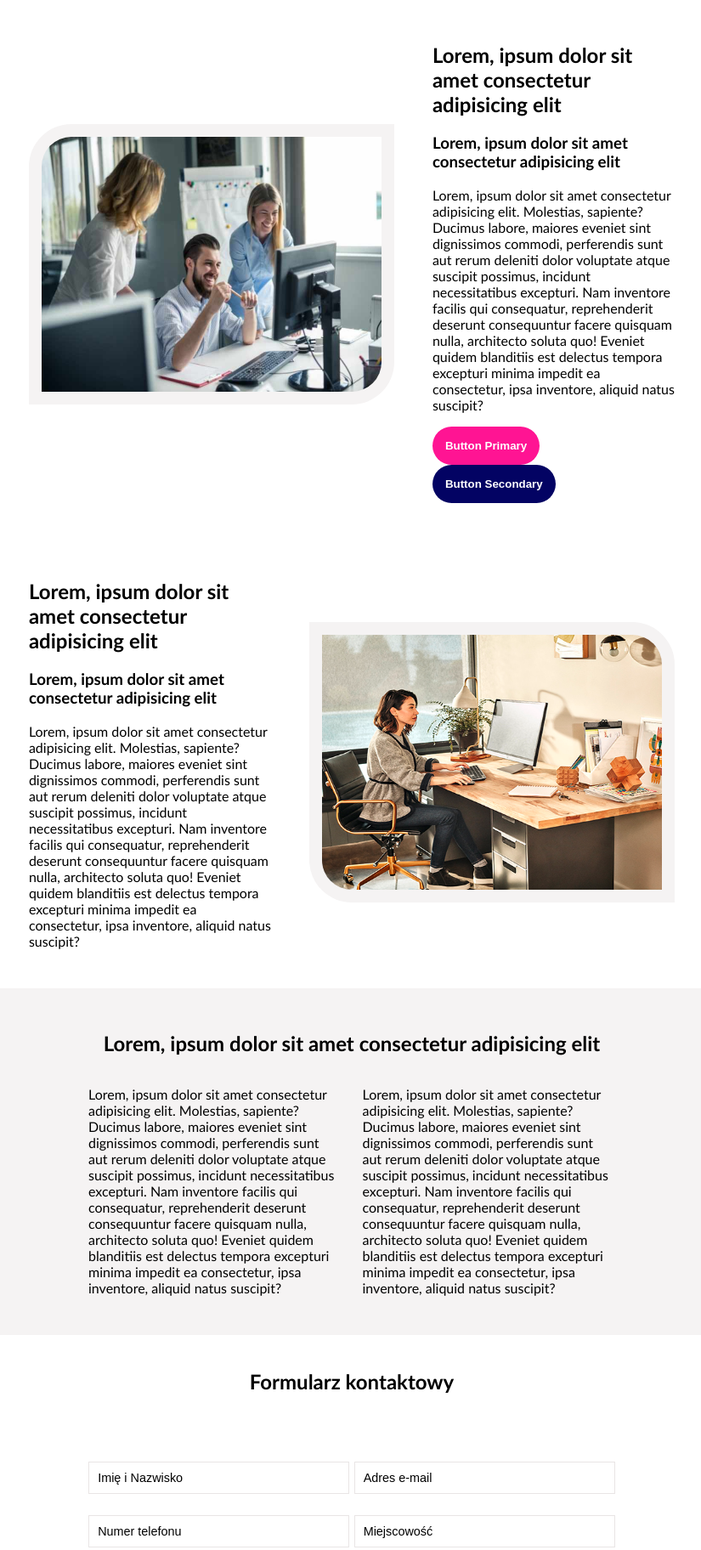
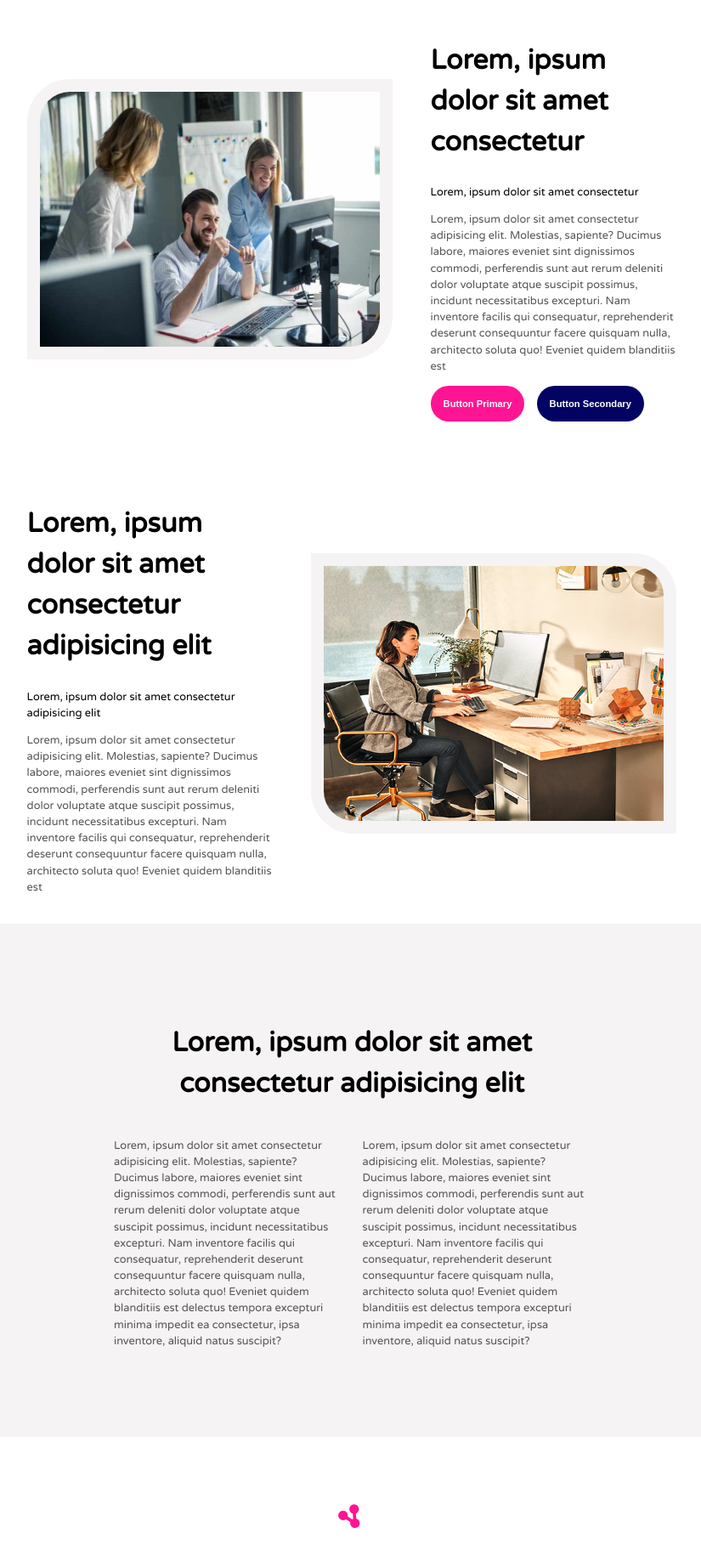
Before and after one commit to barpurzycki/praktyki, a plain HTML site: page Zadanie2/index.html in a window 1280 px wide. Shown: the top 1824 px of the page at 85% size, without its empty margins (226-1051 px from the left). Drawn offline with Linux system fonts and the light colour scheme.

Commit message:
Version 2
Updated HTML and CSS

```diff
--- a/Zadanie2/css/styles.css
+++ b/Zadanie2/css/styles.css
@@ -1,6 +1,7 @@
 html {
     font-size:16px;
-    font-family: 'Gill Sans', 'Gill Sans MT', Calibri, 'Trebuchet MS', sans-serif
+    font-family: "Varela Round", sans-serif;
+    line-height: 1.5;
 }
 
 body {
@@ -19,8 +20,12 @@ main > section {
     justify-content: center;
     align-items: center;
     width: 100%;
-    padding: 20px;
+    padding: 5em;
     box-sizing: border-box;
+}
+
+main section > h2, .sub-info-article h2 {
+    font-size: 2rem;
 }
 
 main > section:nth-child(2n) {
@@ -29,7 +34,25 @@ main > section:nth-child(2n) {
 
 .info-section {
     flex-direction: column;
+}
+
+.main-section {
     gap:50px;
+    padding: 10px;
+}
+
+.main-section h2 {
+    font-size: 2em;
+}
+
+.main-section h3{
+    font-size:0.8em;
+    font-weight: 500;
+}
+
+.main-section p{
+    font-size:0.8em;
+    color: rgb(85, 85, 85);
 }
 
 .info-section div {
@@ -70,12 +93,18 @@ main > section:nth-child(2n) {
     text-align: center;
 }
 
+.sub-info-article p {
+    color: rgb(85, 85, 85);
+    font-size:0.8em;
+}
+
 .info-section .info-button {
     color:white;
     border-radius:25px;
     border:none;
     padding:15px;
     margin-right:10px;
+    font-size:0.7em;
     cursor: pointer;
     font-weight: bold;
     transition: all 0.3s ease-in-out;
@@ -231,7 +260,7 @@ main > section:nth-child(2n) {
 }
 
 .other-section div > section > div{
-    padding:10px;
+    padding:20px;
     align-items: start;
     flex-direction: column;
     gap:0;
@@ -239,10 +268,20 @@ main > section:nth-child(2n) {
 
 .other-section div section div h3 {
     margin:0;
+    font-size:1.1em;
+}
+
+.other-section div section div p{
+    font-size:0.8em;
+    color: rgb(85, 85, 85);
+}
+
+.other-section div section div div {
+    gap:8em;
 }
 
 .other-section div section div div p{
-    color: grey;
+    color: rgb(196, 195, 195);
 }
 
 .other-section div section div div a{
@@ -250,6 +289,7 @@ main > section:nth-child(2n) {
     color: rgb(255, 20, 147);
     font-weight: bold;
     transition: color 0.3s ease-in-out;
+    font-size:0.8em;
 }
 
 .other-section div section div div a:hover{
@@ -266,6 +306,7 @@ main > section:nth-child(2n) {
 .info-section table {
     border-collapse: collapse;
     width: 50%;
+    font-size:0.8em;
 }
 
 .info-section table thead tr td {
@@ -273,7 +314,6 @@ main > section:nth-child(2n) {
     color: white;
     padding: 10px;
     text-transform: uppercase;
-    font-weight: bold;
 }
 
 .info-section table thead tr td:first-child {
@@ -292,3 +332,9 @@ main > section:nth-child(2n) {
 .info-section table tbody tr:nth-child(2n) {
     background-color: rgb(252, 250, 250);
 }
+
+svg {
+    width:30px;
+    height:30px;
+    rotate: 240deg;
+}
--- a/Zadanie2/index.html
+++ b/Zadanie2/index.html
@@ -5,22 +5,23 @@
         <title> Zadanie 2 </title>
         <meta name="description" content="To stronka do zadania numer 2 na praktykach">
         <link rel="stylesheet" href="css/styles.css">
+        <link href="https://fonts.googleapis.com/css2?family=Varela+Round&display=swap" rel="stylesheet">
     </head>
     <body>
         <main>
-            <section class="info-section">
+            <section class="info-section main-section">
                 <div>
                     <img src="images/smart-office-technology.jpg" alt="technology-office" class="info-section-image left">
                     <article>
                         <h2>
-                            Lorem, ipsum dolor sit amet consectetur adipisicing elit
+                            Lorem, ipsum dolor sit amet consectetur
                         </h2>
                         <h3>
-                            Lorem, ipsum dolor sit amet consectetur adipisicing elit
+                            Lorem, ipsum dolor sit amet consectetur
                         </h3>
                         <p>
                             Lorem, ipsum dolor sit amet consectetur adipisicing elit. Molestias, sapiente? Ducimus labore, maiores eveniet sint dignissimos commodi, perferendis sunt aut rerum deleniti dolor voluptate atque suscipit possimus, incidunt necessitatibus excepturi.
-                            Nam inventore facilis qui consequatur, reprehenderit deserunt consequuntur facere quisquam nulla, architecto soluta quo! Eveniet quidem blanditiis est delectus tempora excepturi minima impedit ea consectetur, ipsa inventore, aliquid natus suscipit?
+                            Nam inventore facilis qui consequatur, reprehenderit deserunt consequuntur facere quisquam nulla, architecto soluta quo! Eveniet quidem blanditiis est
                         </p>
                         <button class="info-button primary">
                             Button Primary
@@ -40,7 +41,7 @@
                         </h3>
                         <p>
                             Lorem, ipsum dolor sit amet consectetur adipisicing elit. Molestias, sapiente? Ducimus labore, maiores eveniet sint dignissimos commodi, perferendis sunt aut rerum deleniti dolor voluptate atque suscipit possimus, incidunt necessitatibus excepturi.
-                            Nam inventore facilis qui consequatur, reprehenderit deserunt consequuntur facere quisquam nulla, architecto soluta quo! Eveniet quidem blanditiis est delectus tempora excepturi minima impedit ea consectetur, ipsa inventore, aliquid natus suscipit?
+                            Nam inventore facilis qui consequatur, reprehenderit deserunt consequuntur facere quisquam nulla, architecto soluta quo! Eveniet quidem blanditiis est
                         </p>
                     </article>
                     <img src="images/female-office-work.jpg" alt="female-worker-office" class="info-section-image right">
@@ -64,6 +65,7 @@
                 </article>
             </section>
             <section class="info-section form-section">
+                <svg xmlns="http://www.w3.org/2000/svg" viewBox="0 0 448 512"><!--!Font Awesome Free 6.5.2 by @fontawesome - https://fontawesome.com License - https://fontawesome.com/license/free Copyright 2024 Fonticons, Inc.--><path fill="#ff1493" d="M352 224c53 0 96-43 96-96s-43-96-96-96s-96 43-96 96c0 4 .2 8 .7 11.9l-94.1 47C145.4 170.2 121.9 160 96 160c-53 0-96 43-96 96s43 96 96 96c25.9 0 49.4-10.2 66.6-26.9l94.1 47c-.5 3.9-.7 7.8-.7 11.9c0 53 43 96 96 96s96-43 96-96s-43-96-96-96c-25.9 0-49.4 10.2-66.6 26.9l-94.1-47c.5-3.9 .7-7.8 .7-11.9s-.2-8-.7-11.9l94.1-47C302.6 213.8 326.1 224 352 224z"/></svg>
                 <h2>Formularz kontaktowy</h2>
                 <form>
                     <input type="text" name="name-surname" placeholder="Imię i Nazwisko">
@@ -79,6 +81,7 @@
                 </form>
             </section>
             <section class="info-section other-section">
+                <svg xmlns="http://www.w3.org/2000/svg" viewBox="0 0 448 512"><!--!Font Awesome Free 6.5.2 by @fontawesome - https://fontawesome.com License - https://fontawesome.com/license/free Copyright 2024 Fonticons, Inc.--><path fill="#ff1493" d="M352 224c53 0 96-43 96-96s-43-96-96-96s-96 43-96 96c0 4 .2 8 .7 11.9l-94.1 47C145.4 170.2 121.9 160 96 160c-53 0-96 43-96 96s43 96 96 96c25.9 0 49.4-10.2 66.6-26.9l94.1 47c-.5 3.9-.7 7.8-.7 11.9c0 53 43 96 96 96s96-43 96-96s-43-96-96-96c-25.9 0-49.4 10.2-66.6 26.9l-94.1-47c.5-3.9 .7-7.8 .7-11.9s-.2-8-.7-11.9l94.1-47C302.6 213.8 326.1 224 352 224z"/></svg>
                 <h2>Baza wiedzy</h2>
                 <div>
                     <section>
@@ -117,6 +120,7 @@
                 </div>
             </section>
             <section class="info-section">
+                <svg xmlns="http://www.w3.org/2000/svg" viewBox="0 0 448 512"><!--!Font Awesome Free 6.5.2 by @fontawesome - https://fontawesome.com License - https://fontawesome.com/license/free Copyright 2024 Fonticons, Inc.--><path fill="#ff1493" d="M352 224c53 0 96-43 96-96s-43-96-96-96s-96 43-96 96c0 4 .2 8 .7 11.9l-94.1 47C145.4 170.2 121.9 160 96 160c-53 0-96 43-96 96s43 96 96 96c25.9 0 49.4-10.2 66.6-26.9l94.1 47c-.5 3.9-.7 7.8-.7 11.9c0 53 43 96 96 96s96-43 96-96s-43-96-96-96c-25.9 0-49.4 10.2-66.6 26.9l-94.1-47c.5-3.9 .7-7.8 .7-11.9s-.2-8-.7-11.9l94.1-47C302.6 213.8 326.1 224 352 224z"/></svg>
                 <h2>Tabela</h2>
                 <table>
                     <thead>
```
